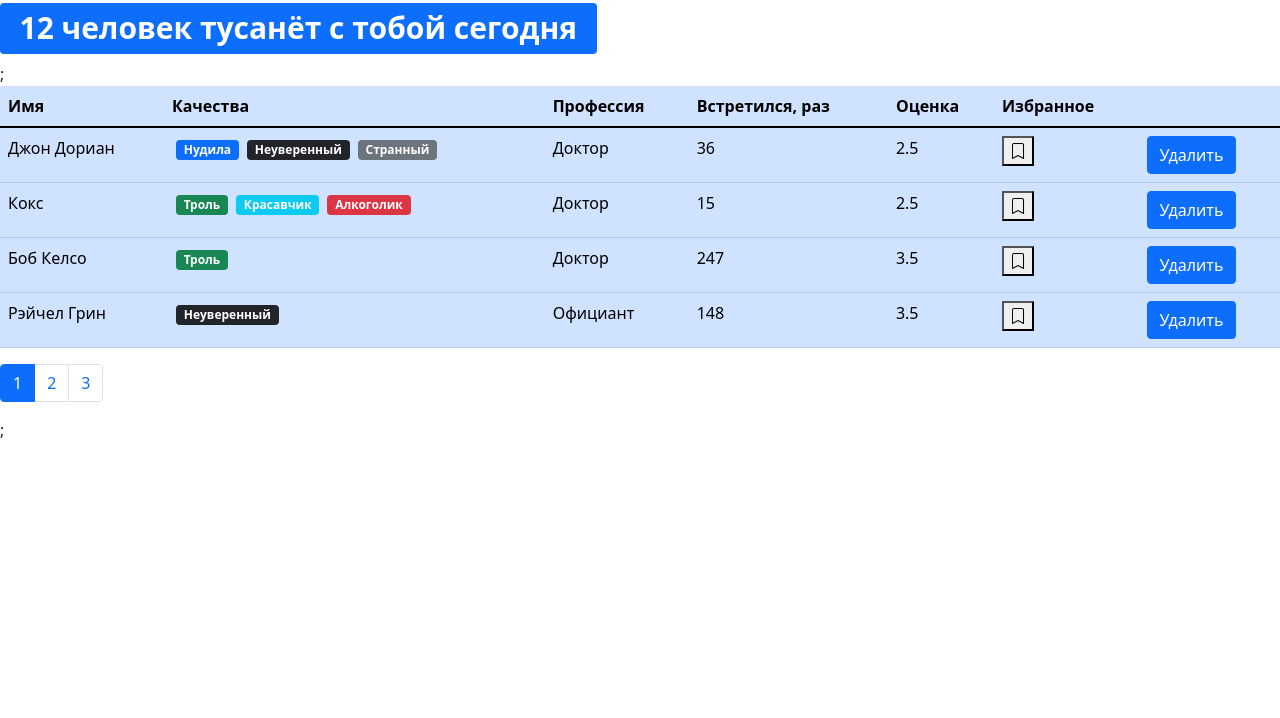
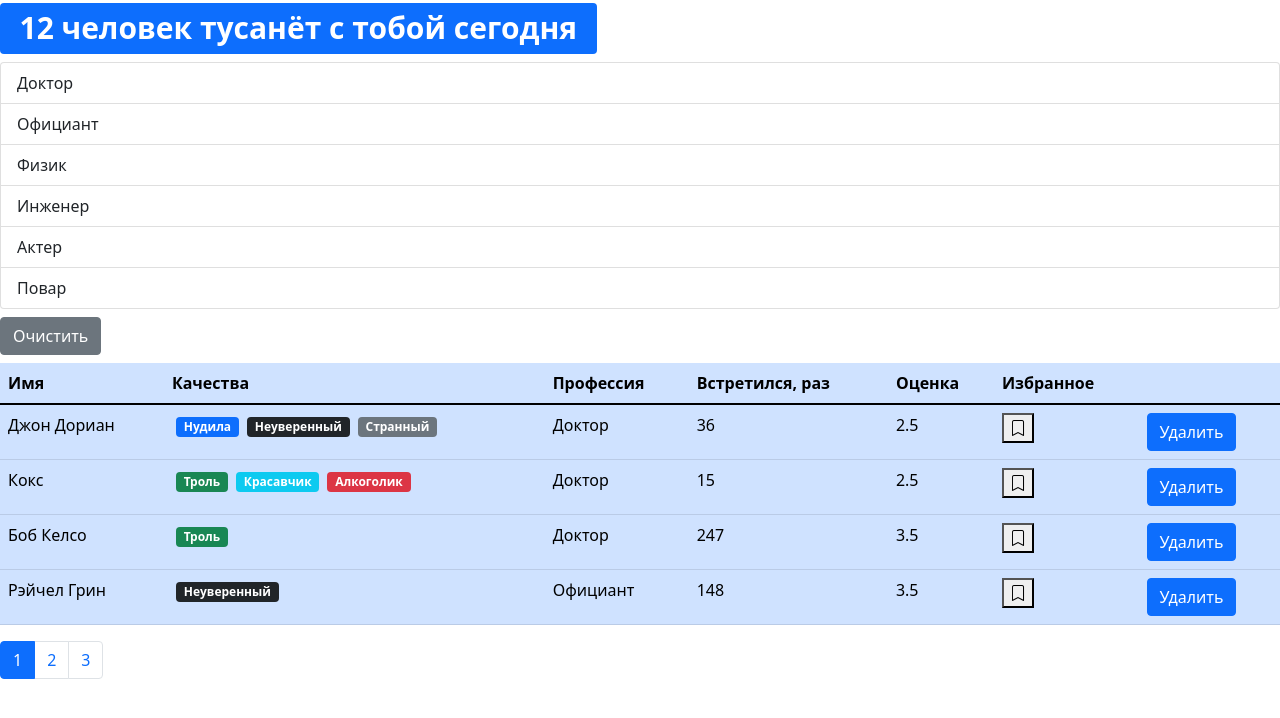
Before and after one commit to FryOS/fast-company, a React (Create React App) app: page / in a window 1280 px wide. Shown: the top 718 px of the page. Built offline with nearby package versions, Linux system fonts and the light colour scheme.

Commit message:
Работает функционал

```diff
--- a/src/App.jsx
+++ b/src/App.jsx
@@ -1,7 +1,7 @@
 import React, { useState } from "react";
 
 import Users from "./components/users";
-import SearchStatus from "./components/searchStatus";
+
 import API from "./api";
 
 const App = () => {
@@ -22,13 +22,11 @@
 
     return (
         <>
-            <SearchStatus usersLength={users.length} />;
             <Users
                 users={users}
                 onDelete={handleDeleteUser}
                 onBookmark={handleBookmark}
             />
-            ;
         </>
     );
 };
--- /dev/null
+++ b/src/api/fake.api/professions.api.js
@@ -0,0 +1,18 @@
+export const professions = {
+    doctor: { _id: "67rdca3eeb7f6fgeed471818", name: "Доктор" },
+    waiter: { _id: "67rdca3eeb7f6fgeed471820", name: "Официант" },
+    physics: { _id: "67rdca3eeb7f6fgeed471814", name: "Физик" },
+    engineer: { _id: "67rdca3eeb7f6fgeed471822", name: "Инженер" },
+    actor: { _id: "67rdca3eeb7f6fgeed471824", name: "Актер" },
+    cook: { _id: "67rdca3eeb7f6fgeed471829", name: "Повар" }
+};
+
+const fetchAll = () =>
+    new Promise((resolve) => {
+        window.setTimeout(function () {
+            resolve(professions);
+        }, 2000);
+    });
+export default {
+    fetchAll
+};
--- a/src/api/fake.api/user.api.js
+++ b/src/api/fake.api/user.api.js
@@ -1,11 +1,5 @@
-const professions = {
-    doctor: { _id: "67rdca3eeb7f6fgeed471818", name: "Доктор" },
-    waiter: { _id: "67rdca3eeb7f6fgeed471820", name: "Официант" },
-    physics: { _id: "67rdca3eeb7f6fgeed471814", name: "Физик" },
-    engineer: { _id: "67rdca3eeb7f6fgeed471822", name: "Инженер" },
-    actor: { _id: "67rdca3eeb7f6fgeed471824", name: "Актер" },
-    cook: { _id: "67rdca3eeb7f6fgeed471829", name: "Повар" }
-};
+import { professions } from "./professions.api";
+
 const qualities = {
     tedious: {
         _id: "67rdca3eeb7f6fgeed471198",
--- a/src/api/index.js
+++ b/src/api/index.js
@@ -1,5 +1,7 @@
 import * as users from "./fake.api/user.api";
+import professions from "./fake.api/professions.api";
 const API = {
-    users
+    users,
+    professions
 };
 export default API;
--- a/src/components/bookmark.jsx
+++ b/src/components/bookmark.jsx
@@ -12,8 +12,7 @@
 };
 
 Bookmark.propTypes = {
-    status: PropTypes.string.isRequired,
-    rest: PropTypes.object.isRequired
+    status: PropTypes.bool.isRequired
 };
 
 export default Bookmark;
--- /dev/null
+++ b/src/components/groupList.jsx
@@ -0,0 +1,43 @@
+import React from "react";
+import PropTypes from "prop-types";
+
+const GroupList = ({
+    items,
+    valueProperty,
+    contentProperty,
+    onItemSelect,
+    selectedItem
+}) => {
+    return (
+        <ul className="list-group">
+            {Object.keys(items).map((item) => (
+                <li
+                    key={items[item][valueProperty]}
+                    className={
+                        "list-group-item" +
+                        (items[item] === selectedItem ? " active" : "")
+                    }
+                    onClick={() => onItemSelect(items[item])}
+                    role="button"
+                >
+                    {items[item][contentProperty]}
+                </li>
+            ))}
+        </ul>
+    );
+};
+
+GroupList.defaultProps = {
+    valueProperty: "_id",
+    contentProperty: "name"
+};
+
+GroupList.propTypes = {
+    items: PropTypes.object.isRequired,
+    onItemSelect: PropTypes.func.isRequired,
+    valueProperty: PropTypes.string.isRequired,
+    contentProperty: PropTypes.string.isRequired,
+    selectedItem: PropTypes.object
+};
+
+export default GroupList;
--- a/src/components/quality.jsx
+++ b/src/components/quality.jsx
@@ -1,20 +1,17 @@
 import React from "react";
 import PropTypes from "prop-types";
 
-const Qualitie = ({ color, name, id }) => {
+const Qualitie = ({ color, name }) => {
     return (
         <>
-            <span className={"badge m-1 bg-" + color} key={id}>
-                {name}
-            </span>
+            <span className={"badge m-1 bg-" + color}>{name}</span>
         </>
     );
 };
 
 Qualitie.propTypes = {
     color: PropTypes.string.isRequired,
-    name: PropTypes.string.isRequired,
-    id: PropTypes.number.isRequired
+    name: PropTypes.string.isRequired
 };
 
 export default Qualitie;
--- a/src/components/searchStatus.jsx
+++ b/src/components/searchStatus.jsx
@@ -14,8 +14,8 @@
             props.usersLength > 4 || props.usersLength === 1
                 ? props.usersLength + " человек тусанёт с тобой сегодня"
                 : props.usersLength === 0
-                    ? "Никто с тобой не тусанёт"
-                    : props.usersLength + " человека тусанёт с тобой сегодня";
+                ? "Никто с тобой не тусанёт"
+                : props.usersLength + " человека тусанёт с тобой сегодня";
         return message;
     };
 
--- a/src/components/user.jsx
+++ b/src/components/user.jsx
@@ -57,8 +57,7 @@
     bookmark: PropTypes.bool.isRequired,
     onBookmark: PropTypes.func.isRequired,
     onDelete: PropTypes.func.isRequired,
-    _id: PropTypes.number.isRequired
-
+    _id: PropTypes.string.isRequired
 };
 
 export default User;
--- a/src/components/users.jsx
+++ b/src/components/users.jsx
@@ -1,12 +1,17 @@
-import React, { useState } from "react";
+import React, { useState, useEffect } from "react";
 import User from "./user";
 import Pagination from "./pagination";
+import SearchStatus from "./searchStatus";
+import GroupList from "./groupList";
+import API from "../api";
 import { paginate } from "../utils/paginate";
 import PropTypes from "prop-types";
 
-const Users = ({ users, onDelete, ...rest }) => {
+const Users = ({ users: allUsers, onDelete, ...rest }) => {
     const [currentPage, setCurrentPage] = useState(1);
-    const count = users.length;
+    const [professions, setProfession] = useState();
+    const [selectedProf, setSelectedProf] = useState();
+
     const pageSize = 4;
 
     const handlePageChange = (pageIndex) => {
@@ -14,7 +19,23 @@
         setCurrentPage(pageIndex);
     };
 
-    const userCrop = paginate(users, currentPage, pageSize);
+    useEffect(() => {
+        API.professions.fetchAll().then((data) => setProfession(data));
+    }, []);
+
+    const handleProfessionsSelect = (item) => {
+        setSelectedProf(item);
+    };
+
+    const clearFilter = (params) => {
+        setSelectedProf();
+    };
+
+    const filteredUsers = selectedProf
+        ? allUsers.filter((user) => user.profession === selectedProf)
+        : allUsers;
+    const count = filteredUsers.length;
+    const userCrop = paginate(filteredUsers, currentPage, pageSize);
 
     const usersTableHeaderRender = () => {
         return (
@@ -46,7 +67,7 @@
 
     const usersTableBodyRender = () => {
         return (
-            users.length !== 0 &&
+            allUsers.length !== 0 &&
             userCrop.map((user) => (
                 <User key={user._id} {...user} onDelete={onDelete} {...rest} />
             ))
@@ -55,6 +76,23 @@
 
     return (
         <>
+            <SearchStatus usersLength={count} />
+            {professions && (
+                <>
+                    <GroupList
+                        selectedItem={selectedProf}
+                        items={professions}
+                        onItemSelect={handleProfessionsSelect}
+                    />
+                    <button
+                        className="btn btn-secondary mt-2 mb-2"
+                        onClick={clearFilter}
+                    >
+                        Очистить
+                    </button>
+                </>
+            )}
+
             <table className="table table-primary">
                 <thead>{usersTableHeaderRender()}</thead>
                 <tbody>{usersTableBodyRender()}</tbody>
@@ -70,9 +108,8 @@
 };
 
 Users.propTypes = {
-    users: PropTypes.number.isRequired,
-    onDelete: PropTypes.func.isRequired,
-    rest: PropTypes.object.isRequired
+    users: PropTypes.array.isRequired,
+    onDelete: PropTypes.func.isRequired
 };
 
 export default Users;
```
Also changed, not shown: .eslintrc.js.
